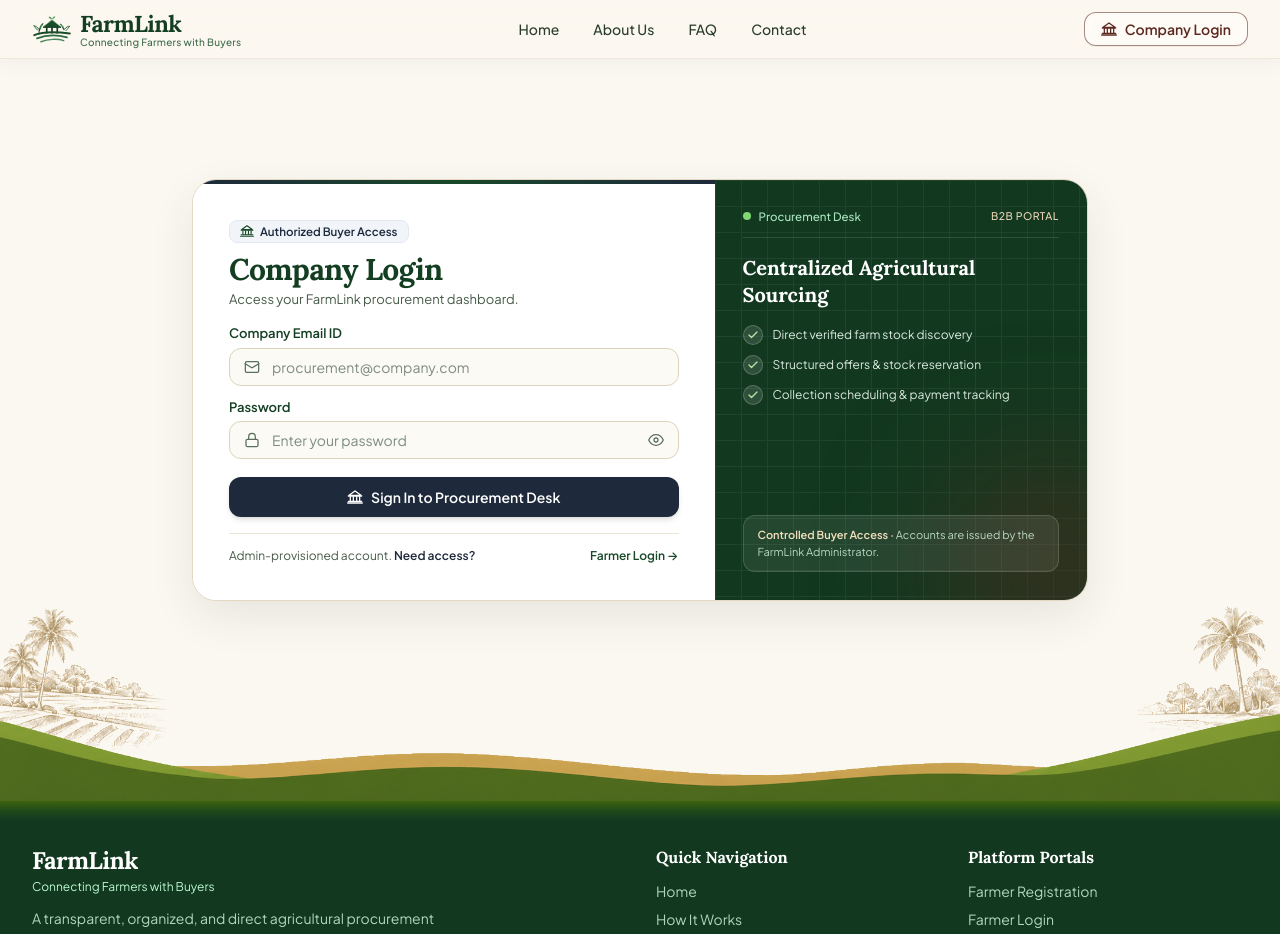
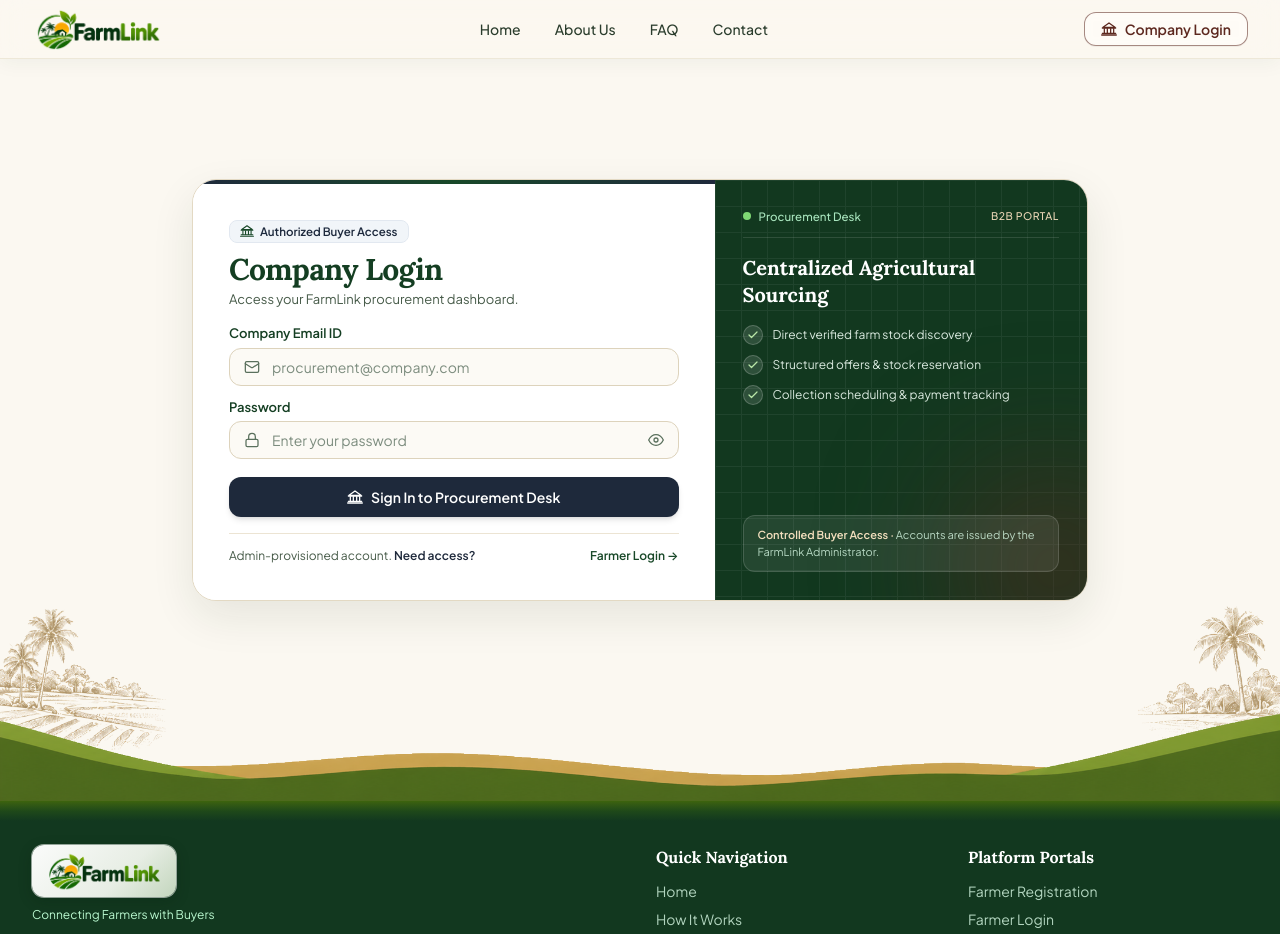
Before and after one commit to shanuvr/farm-link, a React (Vite) app: page /company in a window 1280 px wide. Shown: the top 934 px of the page. Built offline with nearby package versions, Linux system fonts and the light colour scheme.

Commit message:
feat: add initial FarmLink app layouts, navigation components, and admin verification dashboard

```diff
--- a/src/admin/AdminHome.jsx
+++ b/src/admin/AdminHome.jsx
@@ -1,6 +1,6 @@
 import { useState } from 'react'
 import { Link } from 'react-router-dom'
-import { FarmLinkLogoMark } from '../components/FarmerIcons'
+import { FarmLinkMobileHeaderBrand, FarmLinkSidebarBrand } from '../components/FarmerIcons'
 import {
   ADMIN_PROFILE,
   INITIAL_FARMER_APPLICATIONS,
@@ -207,19 +207,11 @@ export default function AdminHome() {
         style={{ backgroundImage: "url('/hero/side%20bar%20bg.png')" }}
         aria-label="Admin sidebar navigation"
       >
-        <div className="h-14 px-5 border-b border-white/12 flex items-center">
-          <Link to="/" className="flex items-center gap-2.5">
-            <FarmLinkLogoMark className="w-8 h-8" light />
-            <div className="flex flex-col leading-none">
-              <span className="font-serif text-[19px] font-bold tracking-tight text-white">
-                FarmLink
-              </span>
-              <span className="text-[9px] font-semibold tracking-wider text-emerald-200/85 uppercase mt-0.5">
-                Admin Control
-              </span>
-            </div>
-          </Link>
-        </div>
+        <FarmLinkSidebarBrand
+          to="/"
+          portalLabelTop="Admin"
+          portalLabelBottom="Control"
+        />
 
         <div className="flex-1 px-3 py-4 overflow-y-auto no-scrollbar">
           <p className="px-3 mb-1.5 text-[10px] font-semibold tracking-widest text-emerald-200/55 uppercase">
@@ -300,15 +292,7 @@ export default function AdminHome() {
         {/* Top Bar */}
         <header className="sticky top-0 z-30 h-14 bg-white/95 backdrop-blur-md border-b border-[#e2e6e1] px-4 sm:px-6 lg:px-8 flex items-center justify-between gap-3">
           <div className="flex items-center gap-2.5 min-w-0">
-            <Link to="/" className="lg:hidden flex items-center gap-2 shrink-0">
-              <FarmLinkLogoMark className="w-8 h-8" />
-              <div className="flex flex-col leading-none">
-                <span className="font-serif text-lg font-bold text-[#143e22]">FarmLink</span>
-                <span className="text-[9px] font-semibold tracking-wide text-[#184828] uppercase">
-                  Admin Control
-                </span>
-              </div>
-            </Link>
+            <FarmLinkMobileHeaderBrand to="/" badge="Admin" />
 
             <div className="hidden lg:flex items-center gap-2 text-xs text-slate-500">
               <span>Admin Control</span>
--- a/src/components/CompanySidebar.jsx
+++ b/src/components/CompanySidebar.jsx
@@ -8,7 +8,7 @@ import {
   ReportsIcon,
   SettingsIcon,
 } from './CompanyIcons'
-import { FarmLinkLogoMark } from './FarmerIcons'
+import { FarmLinkSidebarBrand } from './FarmerIcons'
 
 /**
  * Illustrated dark forest-green sidebar navigation for the Company Procurement Portal.
@@ -94,19 +94,11 @@ export default function CompanySidebar({
       aria-label="Company procurement sidebar navigation"
     >
       {/* Top Brand Header */}
-      <div className="h-14 px-5 border-b border-white/12 flex items-center">
-        <Link to="/company/dashboard" className="flex items-center gap-2.5">
-          <FarmLinkLogoMark className="w-8 h-8" light />
-          <div className="flex flex-col leading-none">
-            <span className="font-serif text-[19px] font-bold tracking-tight text-white">
-              FarmLink
-            </span>
-            <span className="text-[9px] font-semibold tracking-wider text-emerald-200/85 uppercase mt-0.5">
-              Procurement Desk
-            </span>
-          </div>
-        </Link>
-      </div>
+      <FarmLinkSidebarBrand
+        to="/company/dashboard"
+        portalLabelTop="Procurement"
+        portalLabelBottom="Desk"
+      />
 
       {/* Navigation Sections */}
       <div className="flex-1 px-3 py-4 space-y-5 overflow-y-auto no-scrollbar">
--- a/src/components/FarmerIcons.jsx
+++ b/src/components/FarmerIcons.jsx
@@ -1,3 +1,5 @@
+import { Link } from 'react-router-dom'
+
 export function HomeIcon({ className = 'w-5 h-5' }) {
   return (
     <svg className={className} viewBox="0 0 24 24" fill="none" stroke="currentColor" strokeWidth="1.9" strokeLinecap="round" strokeLinejoin="round">
@@ -67,27 +69,68 @@ export function ReportsIcon({ className = 'w-5 h-5' }) {
   )
 }
 
-export function FarmLinkLogoMark({ className = 'w-8 h-8', light = false }) {
-  const roofFill = light ? '#edf5e6' : '#1b4d29'
-  const roofStroke = light ? '#d7ebc8' : '#12381e'
-  const trimStroke = light ? '#6ec468' : '#9cc594'
-  const pillarFill = light ? '#143e22' : '#12381e'
-  const wavePrimary = light ? '#a8df89' : '#1b4d29'
-  const waveSecondary = light ? '#77c765' : '#2d6d3d'
-  const sproutRight = light ? '#a8df89' : '#5aa866'
-  const sproutLeft = light ? '#84cf71' : '#478a53'
+/**
+ * Brand horizontal lockup backed with a soft white gradient pill on dark-green surfaces.
+ */
+export function FarmLinkLogo({
+  onDark = false,
+  className = '',
+  imgClassName = 'h-8 w-auto',
+}) {
+  const logoImg = (
+    <img
+      src="/FarmLink%20Green%20Landscape%20Logo.png"
+      alt="FarmLink"
+      className={`${imgClassName} object-contain shrink-0 select-none`}
+    />
+  )
+
+  if (!onDark) {
+    return (
+      <span className={`inline-flex items-center shrink-0 ${className}`}>
+        {logoImg}
+      </span>
+    )
+  }
 
   return (
-    <svg viewBox="0 0 72 62" className={`${className} shrink-0`} fill="none" xmlns="http://www.w3.org/2000/svg">
-      <path d="M20 28L36 15L52 28H20Z" fill={roofFill} stroke={roofStroke} strokeWidth="1.8" strokeLinejoin="round" />
-      <path d="M22 25.5L36 14.5L50 25.5" stroke={trimStroke} strokeWidth="1.5" strokeLinecap="round" />
-      <rect x="25" y="28" width="3" height="11" fill={pillarFill} rx="0.5" />
-      <rect x="34.5" y="28" width="3" height="11" fill={pillarFill} rx="0.5" />
-      <rect x="44" y="28" width="3" height="11" fill={pillarFill} rx="0.5" />
-      <path d="M4 42C18 36 38 35 68 39" stroke={wavePrimary} strokeWidth="3.6" strokeLinecap="round" />
-      <path d="M9 48C24 42 44 41 63 46" stroke={waveSecondary} strokeWidth="3.2" strokeLinecap="round" />
-      <path d="M36 14C36 10 39 8 42 8C42 10 40 12.5 36 14Z" fill={sproutRight} />
-      <path d="M36 14C35 10 33 9 30 9C30 11 32 13 36 14Z" fill={sproutLeft} />
-    </svg>
+    <span
+      className={`inline-flex items-center shrink-0 rounded-xl bg-[linear-gradient(135deg,rgba(255,255,255,0.98)_0%,rgba(247,251,243,0.93)_62%,rgba(225,241,216,0.85)_100%)] px-2 py-1 shadow-[0_4px_14px_rgba(6,28,12,0.24)] ring-1 ring-white/55 ${className}`}
+    >
+      {logoImg}
+    </span>
   )
 }
+
+/**
+ * Compact dark-sidebar brand header keeping h-14 alignment with main workspace bar.
+ */
+export function FarmLinkSidebarBrand({ to, portalLabelTop, portalLabelBottom }) {
+  return (
+    <div className="h-14 px-3.5 border-b border-white/12 flex items-center">
+      <Link to={to} className="flex items-center gap-2.5 min-w-0">
+        <FarmLinkLogo onDark imgClassName="h-7.5 w-auto" />
+        <div className="border-l border-white/18 pl-2.5 flex flex-col leading-[1.18] text-[8.5px] font-bold tracking-[0.12em] text-emerald-200/90 uppercase">
+          <span>{portalLabelTop}</span>
+          <span>{portalLabelBottom}</span>
+        </div>
+      </Link>
+    </div>
+  )
+}
+
+/**
+ * Compact light-surface mobile header lockup shared across portal shells.
+ */
+export function FarmLinkMobileHeaderBrand({ to, badge }) {
+  return (
+    <Link to={to} className="lg:hidden flex items-center gap-2 shrink-0">
+      <FarmLinkLogo imgClassName="h-8 sm:h-9 w-auto" />
+      {badge && (
+        <span className="px-2 py-0.5 rounded-full bg-[#e8f3e1] border border-[#cde2be] text-[#184828] text-[9.5px] font-bold tracking-wide uppercase">
+          {badge}
+        </span>
+      )}
+    </Link>
+  )
+}
--- a/src/components/FarmerSidebar.jsx
+++ b/src/components/FarmerSidebar.jsx
@@ -1,7 +1,7 @@
 import { Link, NavLink } from 'react-router-dom'
 import {
   ConfirmedIcon,
-  FarmLinkLogoMark,
+  FarmLinkSidebarBrand,
   HomeIcon,
   ListingsIcon,
   OffersIcon,
@@ -94,19 +94,11 @@ export default function FarmerSidebar({
       aria-label="Farmer sidebar navigation"
     >
       {/* Top Brand Header */}
-      <div className="h-14 px-5 border-b border-white/12 flex items-center">
-        <Link to="/farmers" className="flex items-center gap-2.5">
-          <FarmLinkLogoMark className="w-8 h-8" light />
-          <div className="flex flex-col leading-none">
-            <span className="font-serif text-[19px] font-bold tracking-tight text-white">
-              FarmLink
-            </span>
-            <span className="text-[9px] font-semibold tracking-wider text-emerald-200/85 uppercase mt-0.5">
-              Farmer Portal
-            </span>
-          </div>
-        </Link>
-      </div>
+      <FarmLinkSidebarBrand
+        to="/farmers"
+        portalLabelTop="Farmer"
+        portalLabelBottom="Portal"
+      />
 
       {/* Navigation Sections */}
       <div className="flex-1 px-3 py-4 space-y-5 overflow-y-auto no-scrollbar">
--- a/src/components/Footer.jsx
+++ b/src/components/Footer.jsx
@@ -1,4 +1,5 @@
 import { Link } from 'react-router-dom'
+import { FarmLinkLogo } from './FarmerIcons'
 
 export default function Footer({ showWave = true }) {
   return (
@@ -33,12 +34,10 @@ export default function Footer({ showWave = true }) {
         <div className="max-w-7xl mx-auto grid grid-cols-1 md:grid-cols-4 gap-8 pb-8 border-b border-white/10">
           {/* Brand Info */}
           <div className="md:col-span-2">
-            <div className="flex items-center gap-2">
-              <span className="font-serif text-2xl font-bold tracking-tight text-white">
-                FarmLink
-              </span>
-            </div>
-            <p className="text-xs text-green-200 mt-0.5">Connecting Farmers with Buyers</p>
+            <Link to="/" className="inline-flex items-center" aria-label="FarmLink Home">
+              <FarmLinkLogo onDark imgClassName="h-9 sm:h-10 w-auto" className="px-3 py-1.5 rounded-2xl" />
+            </Link>
+            <p className="text-xs text-green-200 mt-2.5">Connecting Farmers with Buyers</p>
             <p className="mt-3 text-sm text-green-100/80 max-w-md leading-relaxed">
               A transparent, organized, and direct agricultural procurement platform designed to empower farmers and streamline produce sourcing in Kerala, India.
             </p>
--- a/src/components/Navbar.jsx
+++ b/src/components/Navbar.jsx
@@ -1,5 +1,6 @@
 import { useEffect, useState } from 'react'
 import { Link, NavLink, useLocation } from 'react-router-dom'
+import { FarmLinkLogo } from './FarmerIcons'
 
 const NAV_LINKS = [
   {
@@ -99,43 +100,14 @@ export default function Navbar() {
       <header className="sticky top-0 z-50 w-full bg-[#fbf8f1]/78 backdrop-blur-md backdrop-saturate-150 border-b border-[#e9e1ce]/70 shadow-[0_4px_20px_rgba(20,62,34,0.05)]">
         <div className="max-w-7xl mx-auto px-4 sm:px-6 lg:px-8">
           <div className="flex items-center justify-between h-14 lg:h-[48px] [@media(min-width:1280px)_and_(min-height:760px)]:h-[58px]">
-          {/* Logo */}
+          {/* Brand Logo */}
           <Link
             to="/"
             onClick={() => setMobileOpen(false)}
-            className="flex items-center gap-2 select-none group shrink-0"
+            className="flex items-center select-none group shrink-0"
+            aria-label="FarmLink Home"
           >
-            <svg
-              viewBox="0 0 72 62"
-              className="w-9 h-9 lg:w-10 lg:h-10 shrink-0"
-              fill="none"
-              xmlns="http://www.w3.org/2000/svg"
-            >
-              <path d="M20 28L36 15L52 28H20Z" fill="#1b4d29" stroke="#12381e" strokeWidth="1.8" strokeLinejoin="round" />
-              <path d="M22 25.5L36 14.5L50 25.5" stroke="#9cc594" strokeWidth="1.5" strokeLinecap="round" />
-              <rect x="25" y="28" width="3" height="11" fill="#12381e" rx="0.5" />
-              <rect x="34.5" y="28" width="3" height="11" fill="#12381e" rx="0.5" />
-              <rect x="44" y="28" width="3" height="11" fill="#12381e" rx="0.5" />
-              <path d="M13 32C10 27 5 25 3 25C5 27 7 30 10 33" stroke="#2b6b3b" strokeWidth="1.8" strokeLinecap="round" />
-              <path d="M14 31C14 25 18 22 20 21C18 24 16 28 14 32" stroke="#2b6b3b" strokeWidth="1.8" strokeLinecap="round" />
-              <path d="M13 40C12 36 13 33 14 31" stroke="#133d1f" strokeWidth="2" strokeLinecap="round" />
-              <path d="M58 32C61 27 66 26 68 26C66 28 64 31 61 34" stroke="#2b6b3b" strokeWidth="1.8" strokeLinecap="round" />
-              <path d="M57 31C57 26 53 23 51 22C53 25 55 28 57 32" stroke="#2b6b3b" strokeWidth="1.8" strokeLinecap="round" />
-              <path d="M4 42C18 36 38 35 68 39" stroke="#1b4d29" strokeWidth="3.6" strokeLinecap="round" />
-              <path d="M9 48C24 42 44 41 63 46" stroke="#2d6d3d" strokeWidth="3.2" strokeLinecap="round" />
-              <path d="M16 54C29 49 46 48 57 52" stroke="#4f885e" strokeWidth="2.6" strokeLinecap="round" />
-              <path d="M36 14C36 10 39 8 42 8C42 10 40 12.5 36 14Z" fill="#5aa866" />
-              <path d="M36 14C35 10 33 9 30 9C30 11 32 13 36 14Z" fill="#478a53" />
-            </svg>
-
-            <div className="flex flex-col leading-none">
-              <span className="font-serif text-[21px] lg:text-[23px] font-bold tracking-tight text-[#143e22]">
-                FarmLink
-              </span>
-              <span className="text-[9.5px] sm:text-[10px] font-medium tracking-wide text-[#1f532e]/85 mt-0.5">
-                Connecting Farmers with Buyers
-              </span>
-            </div>
+            <FarmLinkLogo imgClassName="h-9 sm:h-10 lg:h-[38px] [@media(min-width:1280px)_and_(min-height:760px)]:h-11 w-auto" />
           </Link>
 
           {/* Desktop nav */}
--- a/src/layouts/CompanyLayout.jsx
+++ b/src/layouts/CompanyLayout.jsx
@@ -3,7 +3,7 @@ import { Link, Navigate, Outlet, useLocation, useNavigate } from 'react-router-d
 import CompanyMobileDock from '../components/CompanyMobileDock'
 import CompanySidebar from '../components/CompanySidebar'
 import { BrowseIcon, FarmersIcon, ReportsIcon, SettingsIcon } from '../components/CompanyIcons'
-import { FarmLinkLogoMark } from '../components/FarmerIcons'
+import { FarmLinkMobileHeaderBrand } from '../components/FarmerIcons'
 import { useCompany } from '../context/companyContextStore'
 
 const ROUTE_TITLES = [
@@ -82,12 +82,7 @@ export default function CompanyLayout() {
         {/* Top Utility Bar matching reference layout */}
         <header className="sticky top-0 z-30 h-14 bg-white/95 backdrop-blur-md border-b border-[#e2e6e1] px-4 sm:px-6 lg:px-8 flex items-center justify-between gap-3">
           <div className="flex items-center gap-3 min-w-0">
-            <Link to="/company/dashboard" className="lg:hidden flex items-center gap-2 shrink-0">
-              <FarmLinkLogoMark className="w-7 h-7" />
-              <span className="font-serif text-lg font-bold text-[#143e22] tracking-tight">
-                FarmLink
-              </span>
-            </Link>
+            <FarmLinkMobileHeaderBrand to="/company/dashboard" badge="Buyer" />
 
             <div className="hidden lg:flex items-center gap-2.5">
               <h2 className="font-serif text-lg font-bold text-slate-900 tracking-tight">
--- a/src/layouts/farmerlayout.jsx
+++ b/src/layouts/farmerlayout.jsx
@@ -1,6 +1,6 @@
 import { useState } from 'react'
 import { Link, Outlet, useLocation, useNavigate } from 'react-router-dom'
-import { FarmLinkLogoMark, PlusIcon, ReportsIcon } from '../components/FarmerIcons'
+import { FarmLinkMobileHeaderBrand, PlusIcon, ReportsIcon } from '../components/FarmerIcons'
 import FarmerMobileDock from '../components/FarmerMobileDock'
 import FarmerSidebar from '../components/FarmerSidebar'
 import { useFarmer } from '../context/farmerContextStore'
@@ -61,15 +61,7 @@ export default function FarmerLayout() {
         <header className="sticky top-0 z-40 w-full bg-white/90 backdrop-blur-md border-b border-[#e2e6e1]">
           <div className="max-w-6xl mx-auto px-3.5 sm:px-6 lg:px-8 h-14 flex items-center justify-between gap-3">
             {/* Mobile Brand */}
-            <Link to="/farmers" className="lg:hidden flex items-center gap-2 shrink-0">
-              <FarmLinkLogoMark className="w-8 h-8" />
-              <div className="flex flex-col leading-none">
-                <span className="font-serif text-lg font-bold text-[#143e22]">FarmLink</span>
-                <span className="text-[9.5px] font-semibold tracking-wide text-[#2c6e43] uppercase mt-0.5">
-                  Farmer Portal
-                </span>
-              </div>
-            </Link>
+            <FarmLinkMobileHeaderBrand to="/farmers" badge="Farmer" />
 
             {/* Desktop Clean Breadcrumb */}
             <div className="hidden lg:flex items-center gap-2 text-xs text-[#5e7160]">
```
Also changed, not shown: public/FarmLink Green Landscape Logo.png (added).
